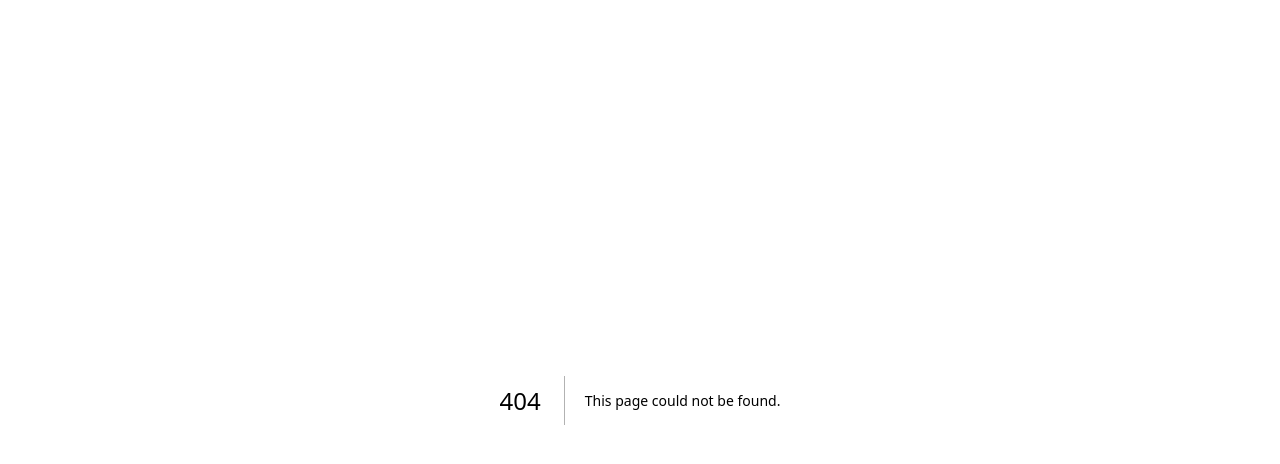
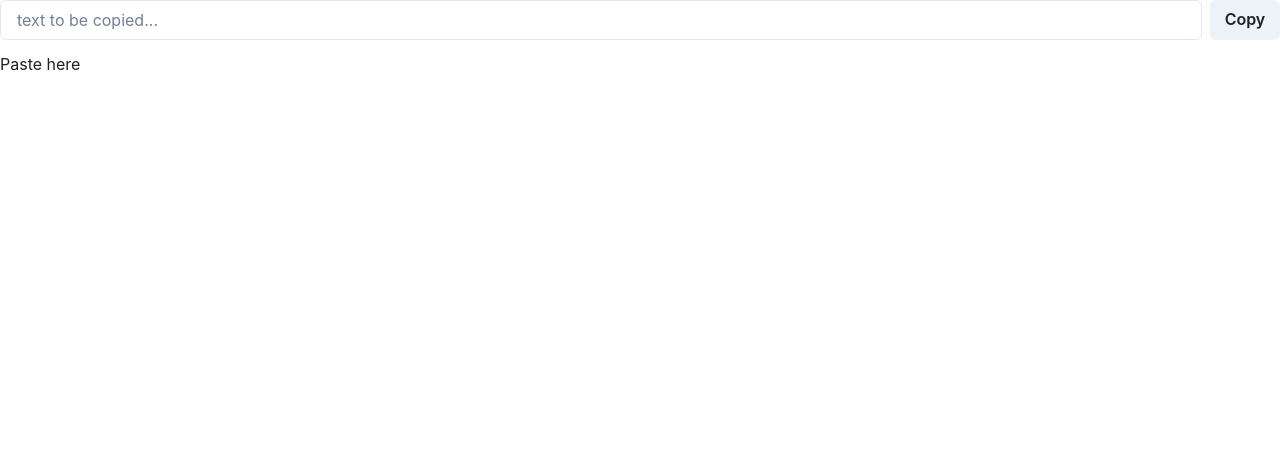
Before and after one commit to seijinrosen/tools, a Next.js app: page /clipboard in a window 1280 px wide. Before the commit this address had no page. Shown: the top 464 px of the page. Built offline with nearby package versions, Linux system fonts and the light colour scheme.

Commit message:
Create clipboard page

```diff
--- /dev/null
+++ b/src/pages/clipboard.tsx
@@ -0,0 +1,38 @@
+// https://chakra-ui.com/docs/hooks/use-clipboard
+
+import {
+  Button,
+  Editable,
+  EditableInput,
+  EditablePreview,
+  Flex,
+  Input,
+  useClipboard,
+} from "@chakra-ui/react";
+
+function ClipboardPage() {
+  const placeholder = "text to be copied...";
+  const { onCopy, value, setValue, hasCopied } = useClipboard("");
+
+  return (
+    <>
+      <Flex mb={2}>
+        <Input
+          placeholder={placeholder}
+          value={value}
+          onChange={(e) => {
+            setValue(e.target.value);
+          }}
+          mr={2}
+        />
+        <Button onClick={onCopy}>{hasCopied ? "Copied!" : "Copy"}</Button>
+      </Flex>
+      <Editable placeholder="Paste here">
+        <EditablePreview width="100%" />
+        <EditableInput />
+      </Editable>
+    </>
+  );
+}
+
+export default ClipboardPage;
```
